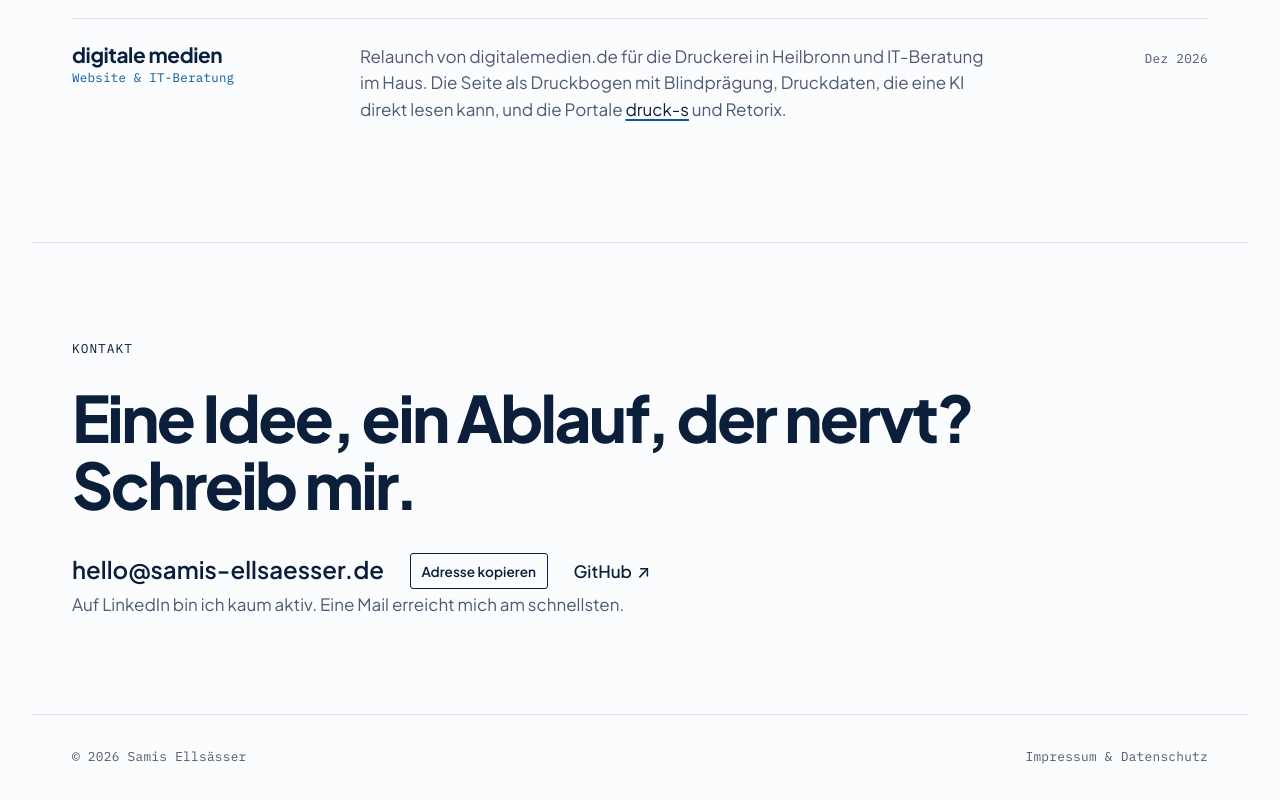
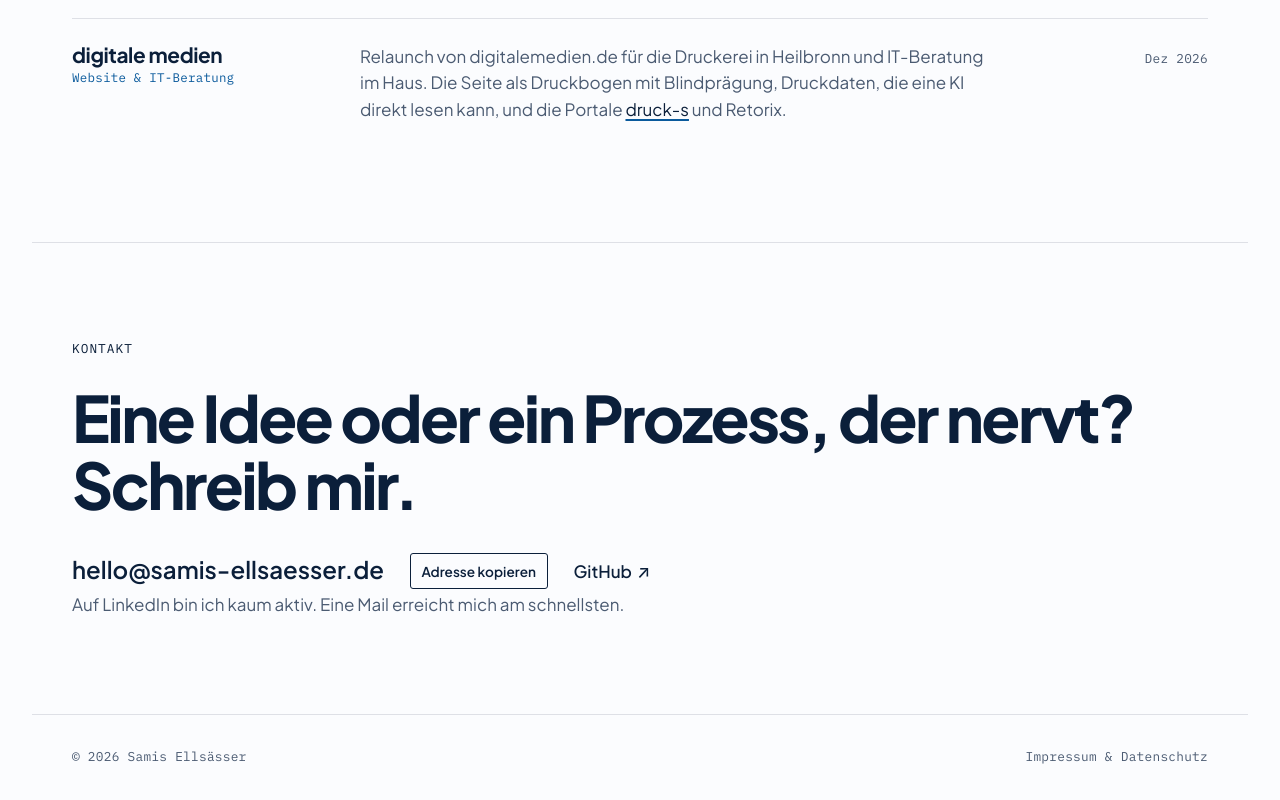
Before and after one commit to samis0707/my_homepage, a plain HTML site: page index.html in a window 1280 px wide. Shown: the part 1337-2137 px from the top of the page. Drawn offline with Linux system fonts and the light colour scheme; a script that the page names is missing.

Commit message:
Kontakt: Eine Idee oder ein Prozess, der nervt?
Co-Authored-By: Claude Opus 5.5 <noreply@anthropic.com>
Claude-Session: https://claude.ai/code/session_01WzE57FBiacJw4e8mbFrZBo

```diff
--- a/index.html
+++ b/index.html
@@ -116,7 +116,7 @@ window.__seNot=setTimeout(function(){d.classList.remove('auftakt-vor')},7000);
 
   <section class="block block--contact wrap" id="kontakt" aria-labelledby="kontakt-h" data-auf>
     <h2 id="kontakt-h" class="mono">Kontakt</h2>
-    <p class="say">Eine Idee, ein Ablauf, der nervt?<br>Schreib mir.</p>
+    <p class="say">Eine Idee oder ein Prozess, der nervt?<br>Schreib mir.</p>
     <p class="links">
       <a class="big" id="mail" data-enc="ZWQucmVzc2Vhc2xsZS1zaW1hc0BvbGxlaA==" data-art="mail" href="#kontakt">Mail-Adresse wird geladen</a>
       <button class="copy" type="button" id="mail-copy">Adresse kopieren</button>
```
